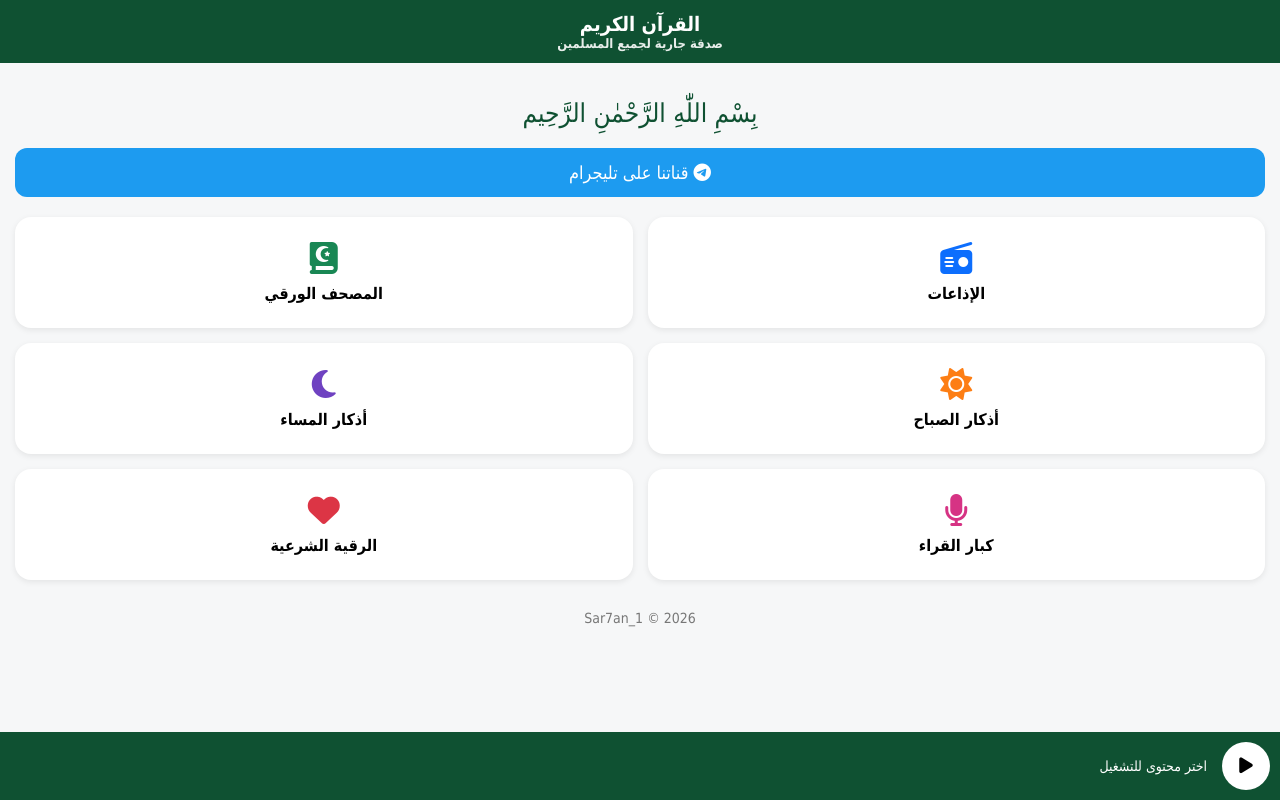
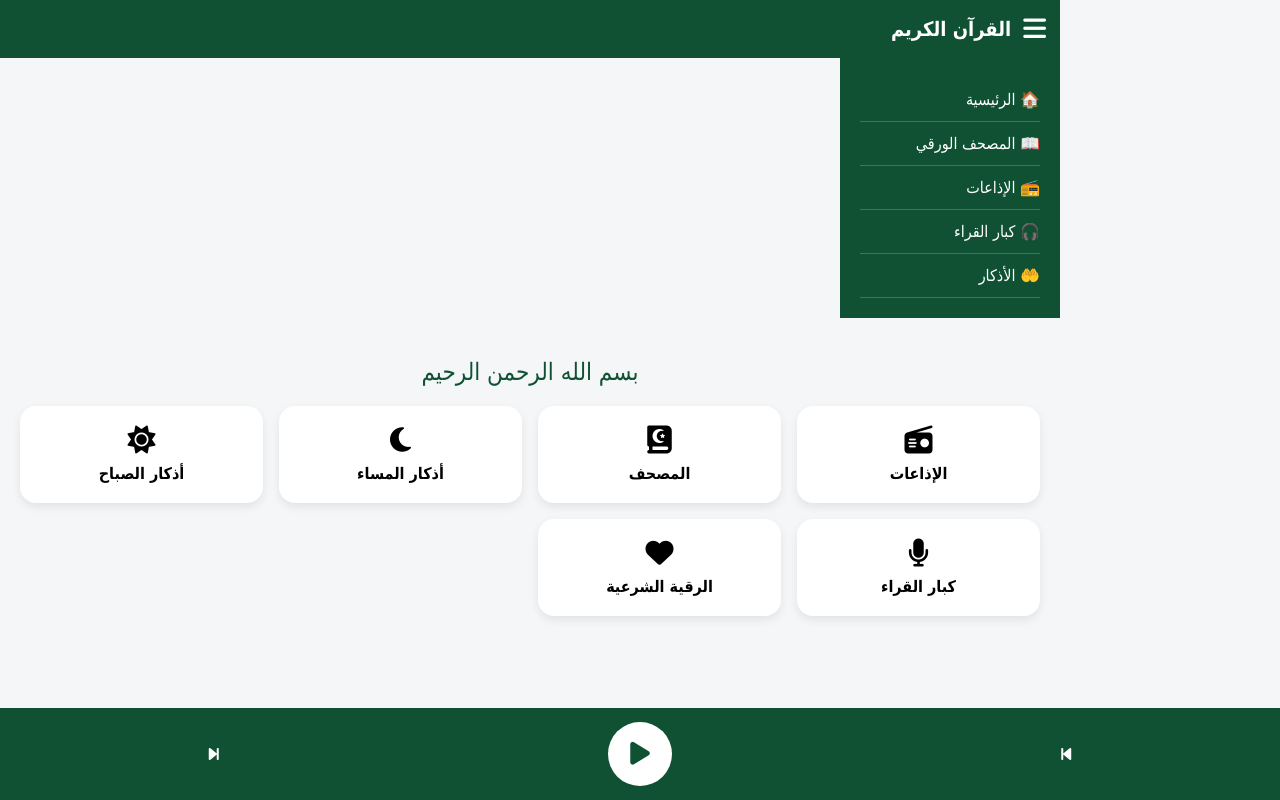
Before and after one commit to sar7an1/Quran, a plain HTML site: page index.html in a window 1280 px wide. Drawn offline with Linux system fonts and the light colour scheme.

Commit message:
Update index.html

```diff
--- a/index.html
+++ b/index.html
@@ -5,74 +5,100 @@
 <meta name="viewport" content="width=device-width, initial-scale=1.0">
 <title>القرآن الكريم</title>
 
+<!-- Icons -->
 <link rel="stylesheet" href="https://cdnjs.cloudflare.com/ajax/libs/font-awesome/6.5.1/css/all.min.css">
 
 <style>
+*{margin:0;padding:0;box-sizing:border-box;font-family:tahoma}
+
 body{
-  margin:0;
-  font-family:tahoma;
-  background:#f6f7f8;
+  background:#f4f6f8;
+  padding-bottom:110px;
 }
+
+/* ===== Header ===== */
 .header{
   background:#0f5132;
   color:#fff;
-  padding:12px;
-  text-align:center;
+  padding:14px;
+  display:flex;
+  align-items:center;
+  gap:12px;
+}
+.menu-btn{
+  font-size:26px;
+  background:none;
+  border:none;
+  color:#fff;
+}
+.title{
   font-size:20px;
   font-weight:bold;
 }
-.sub{
-  font-size:13px;
-  opacity:.9;
+
+/* ===== Drawer ===== */
+.drawer{
+  position:fixed;
+  top:0;
+  right:-260px;
+  width:260px;
+  height:100%;
+  background:#0f5132;
+  padding:20px;
+  transition:.3s;
+  z-index:999;
 }
-.container{
-  padding:15px;
+.drawer a{
+  display:block;
+  color:#fff;
+  text-decoration:none;
+  padding:12px 0;
+  border-bottom:1px solid rgba(255,255,255,.2);
 }
-.basmala{
+.drawer.open{right:0}
+
+/* ===== Overlay ===== */
+.overlay{
+  position:fixed;
+  inset:0;
+  background:rgba(0,0,0,.4);
+  display:none;
+  z-index:998;
+}
+.overlay.show{display:block}
+
+/* ===== Main ===== */
+.main{
+  padding:20px;
+}
+.bismillah{
   text-align:center;
-  font-size:26px;
+  font-size:24px;
+  margin:20px 0;
   color:#0f5132;
-  margin:20px 0;
-}
-.telegram{
-  background:#1d9bf0;
-  color:#fff;
-  padding:14px;
-  text-align:center;
-  border-radius:12px;
-  margin-bottom:20px;
-  font-size:18px;
-  text-decoration:none;
-  display:block;
 }
 .grid{
   display:grid;
   grid-template-columns:repeat(2,1fr);
-  gap:15px;
+  gap:16px;
 }
 .card{
   background:#fff;
+  padding:20px;
   border-radius:16px;
-  padding:25px 10px;
   text-align:center;
-  box-shadow:0 2px 6px rgba(0,0,0,.08);
-  cursor:pointer;
+  box-shadow:0 4px 10px rgba(0,0,0,.08);
 }
 .card i{
-  font-size:32px;
+  font-size:28px;
   margin-bottom:10px;
 }
 .card span{
   display:block;
-  font-size:16px;
   font-weight:bold;
 }
-.footer{
-  text-align:center;
-  margin:30px 0;
-  color:#777;
-  font-size:14px;
-}
+
+/* ===== Player ===== */
 .player{
   position:fixed;
   bottom:0;
@@ -80,92 +106,81 @@ body{
   right:0;
   background:#0f5132;
   color:#fff;
-  padding:10px;
+  padding:14px;
+}
+.player-controls{
+  display:flex;
+  justify-content:space-around;
+  align-items:center;
+}
+.play-btn{
+  width:64px;
+  height:64px;
+  background:#fff;
+  color:#0f5132;
+  border-radius:50%;
   display:flex;
   align-items:center;
-  gap:15px;
+  justify-content:center;
+  font-size:26px;
 }
-.player button{
-  background:#fff;
-  border:none;
-  border-radius:50%;
-  width:48px;
-  height:48px;
-  font-size:18px;
-  cursor:pointer;
-}
-.player span{
-  font-size:14px;
+
+/* ===== Desktop ===== */
+@media(min-width:768px){
+  .grid{grid-template-columns:repeat(4,1fr)}
+  .drawer{right:0;position:relative;height:auto;width:220px}
+  .overlay{display:none}
+  body{padding-right:220px}
 }
 </style>
 </head>
 
 <body>
 
+<!-- Header -->
 <div class="header">
-  القرآن الكريم
-  <div class="sub">صدقة جارية لجميع المسلمين</div>
+  <button class="menu-btn" onclick="toggleMenu()"><i class="fa-solid fa-bars"></i></button>
+  <div class="title">القرآن الكريم</div>
 </div>
 
-<div class="container">
+<!-- Drawer -->
+<div id="drawer" class="drawer">
+  <a href="#">🏠 الرئيسية</a>
+  <a href="#">📖 المصحف الورقي</a>
+  <a href="#">📻 الإذاعات</a>
+  <a href="#">🎧 كبار القراء</a>
+  <a href="#">🤲 الأذكار</a>
+</div>
 
-  <div class="basmala">بِسْمِ اللّٰهِ الرَّحْمٰنِ الرَّحِيم</div>
+<div id="overlay" class="overlay" onclick="toggleMenu()"></div>
 
-  <a class="telegram" href="#" target="_blank">
-    <i class="fa-brands fa-telegram"></i> قناتنا على تليجرام
-  </a>
+<!-- Main -->
+<div class="main">
+  <div class="bismillah">بسم الله الرحمن الرحيم</div>
 
   <div class="grid">
-
-    <div class="card" onclick="go('radio')">
-      <i class="fa-solid fa-radio" style="color:#0d6efd"></i>
-      <span>الإذاعات</span>
-    </div>
-
-    <div class="card" onclick="go('mushaf')">
-      <i class="fa-solid fa-book-quran" style="color:#198754"></i>
-      <span>المصحف الورقي</span>
-    </div>
-
-    <div class="card" onclick="go('azkar-sabah')">
-      <i class="fa-solid fa-sun" style="color:#fd7e14"></i>
-      <span>أذكار الصباح</span>
-    </div>
-
-    <div class="card" onclick="go('azkar-masaa')">
-      <i class="fa-solid fa-moon" style="color:#6f42c1"></i>
-      <span>أذكار المساء</span>
-    </div>
-
-    <div class="card" onclick="go('reciters')">
-      <i class="fa-solid fa-microphone" style="color:#d63384"></i>
-      <span>كبار القراء</span>
-    </div>
-
-    <div class="card" onclick="go('roqya')">
-      <i class="fa-solid fa-heart" style="color:#dc3545"></i>
-      <span>الرقية الشرعية</span>
-    </div>
-
+    <div class="card"><i class="fa-solid fa-radio"></i><span>الإذاعات</span></div>
+    <div class="card"><i class="fa-solid fa-book-quran"></i><span>المصحف</span></div>
+    <div class="card"><i class="fa-solid fa-moon"></i><span>أذكار المساء</span></div>
+    <div class="card"><i class="fa-solid fa-sun"></i><span>أذكار الصباح</span></div>
+    <div class="card"><i class="fa-solid fa-microphone"></i><span>كبار القراء</span></div>
+    <div class="card"><i class="fa-solid fa-heart"></i><span>الرقية الشرعية</span></div>
   </div>
-
-  <div class="footer">
-    Sar7an_1 © 2026
-  </div>
-
 </div>
 
+<!-- Player -->
 <div class="player">
-  <button onclick="playPause()"><i class="fa-solid fa-play"></i></button>
-  <span id="now">اختر محتوى للتشغيل</span>
+  <div class="player-controls">
+    <i class="fa-solid fa-backward-step"></i>
+    <div class="play-btn"><i class="fa-solid fa-play"></i></div>
+    <i class="fa-solid fa-forward-step"></i>
+  </div>
 </div>
 
 <script>
-function go(page){
-  alert("هنا هتربط صفحة: " + page);
-}
-function playPause(){
-  alert("تشغيل / إيقاف");
+function toggleMenu(){
+  drawer.classList.toggle("open");
+  overlay.classList.toggle("show");
 }
 </script>
 
```
